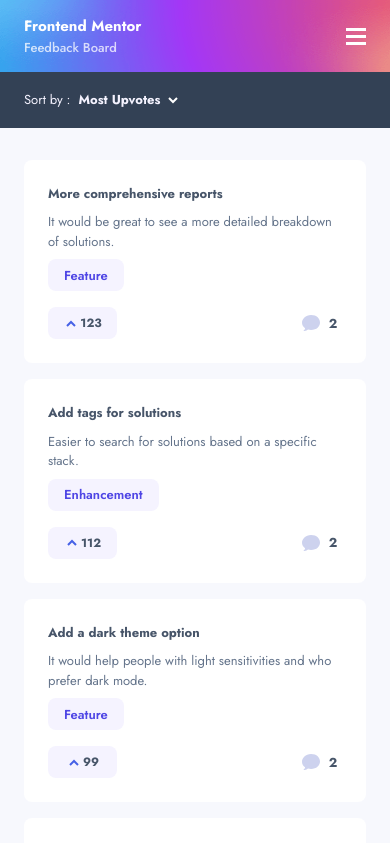
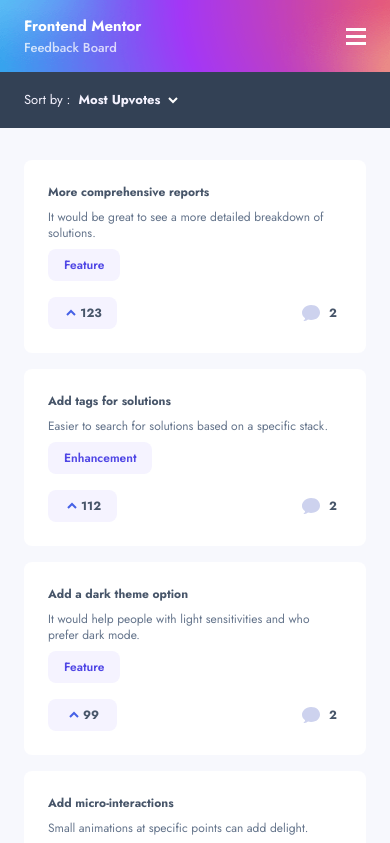
Before and after one commit to ltk55/fem-product-feedback-app, a Next.js app: page / in a window 390 px wide. Shown: the top 843 px of the page. Built offline with nearby package versions, Linux system fonts and the light colour scheme.

Commit message:
style: SuggestionCard responsive font size

```diff
--- a/components/CategoryTag/CategoryTag.tsx
+++ b/components/CategoryTag/CategoryTag.tsx
@@ -30,7 +30,7 @@ export default function CategoryTag({
           "flex h-[30px] items-center justify-center rounded-lg p-4",
         )}
       >
-        <div className="text-[13px] font-semibold">
+        <div className="text-xs font-semibold">
           {capitalizeString(categoryName)}
         </div>
       </div>
--- a/components/SuggestionCard/SuggestionCard.tsx
+++ b/components/SuggestionCard/SuggestionCard.tsx
@@ -42,10 +42,10 @@ export default function SuggestionCard({
           href={`./feedback-detail/${id}`}
           className={activeLink ? "" : "pointer-events-none"}
         >
-          <h3 className="pb-[0.56rem] text-[13px] font-bold text-slate-600">
+          <h3 className="pb-[0.56rem] text-xs font-bold text-slate-600 md:text-lg">
             {title}
           </h3>
-          <p className="pb-2 text-[13px] font-normal text-slate-500">
+          <p className="pb-2 text-xs font-normal text-slate-500 md:text-base">
             {description}
           </p>
         </Link>
@@ -58,12 +58,12 @@ export default function SuggestionCard({
           <UpvoteBtn upvote={upvoteCount} />
         </div>
 
-        <button className="flex items-center gap-1">
+        <div className="flex items-center gap-1">
           <Image priority src={iconComment} alt="comment" />
-          <div className="min-w-[18px] text-center text-[13px] font-bold text-slate-600">
+          <div className="min-w-[18px] text-center text-xs font-bold text-slate-600 md:text-base">
             {commentCount}
           </div>
-        </button>
+        </div>
       </div>
     </div>
   );
```
